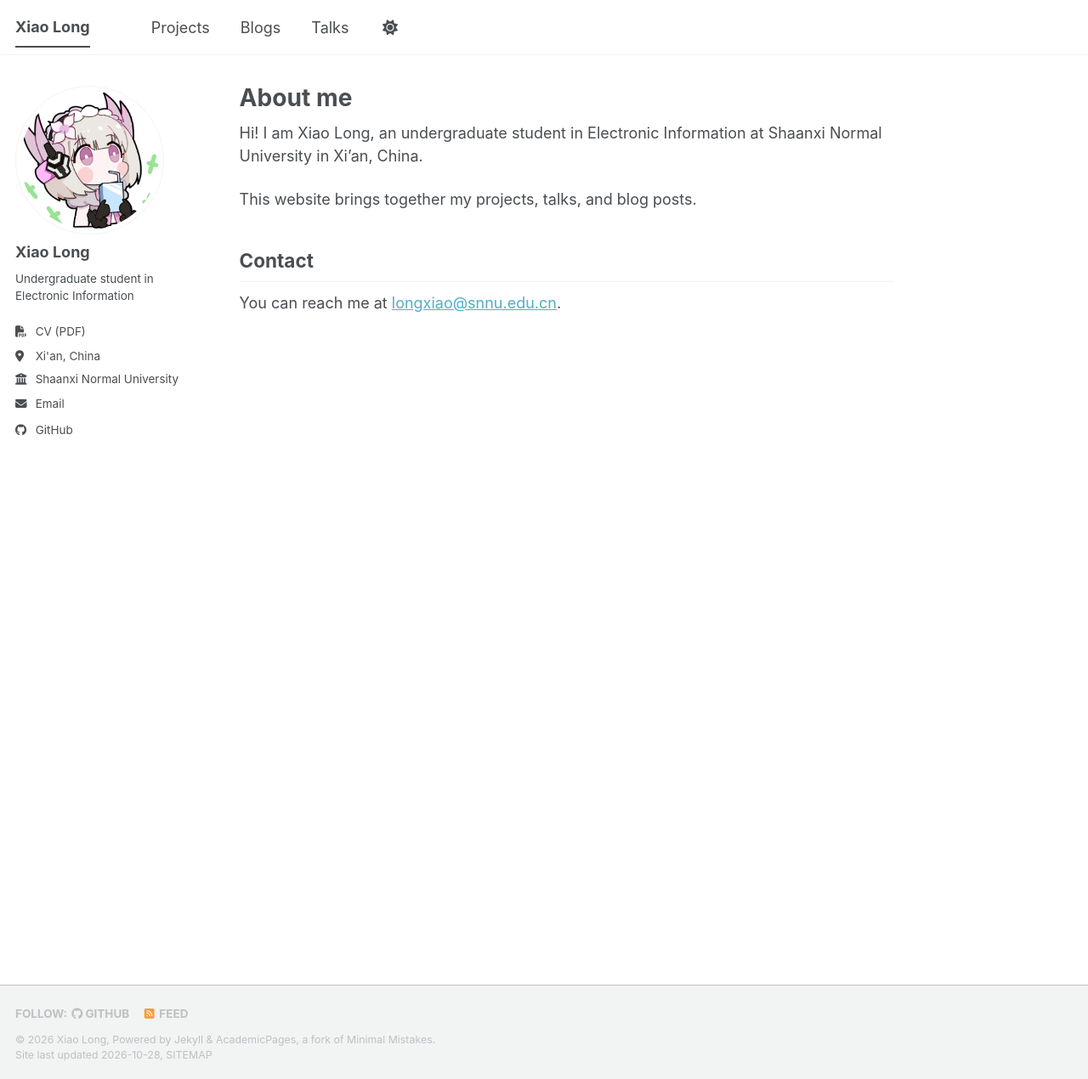
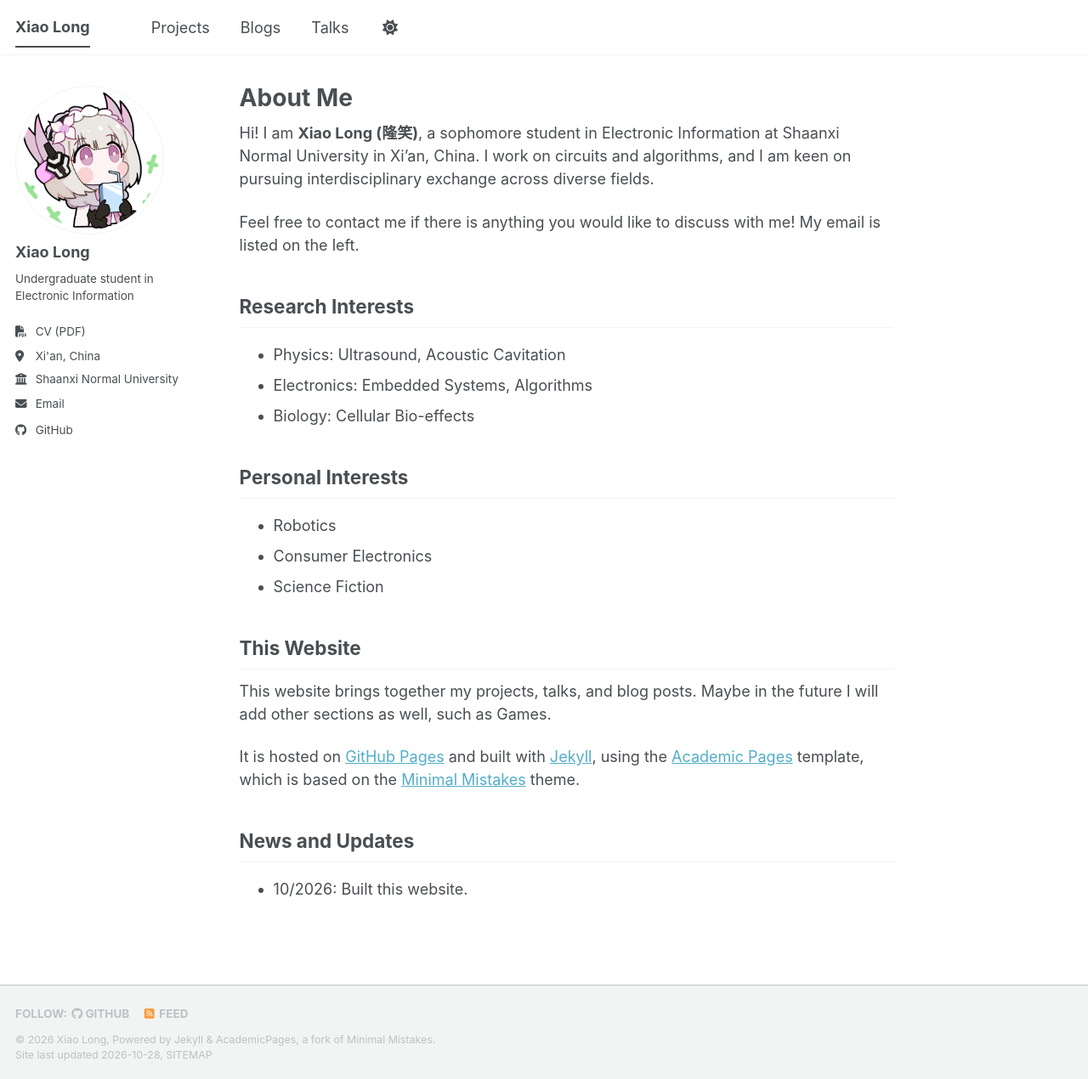
Before and after one commit to xiao91142-arch/xiao91142-arch.github.io, a Jekyll site: the page built from _pages/about.md, in a window 1280 px wide and 1270 px high. Shown: the whole window at 85% size. Built offline with Jekyll 4.4.1, drawn with Linux system fonts in a browser that asks for light colours; a script bundle is joined from its source files by our own code; a style sheet for code colours, icons or effects is not loaded.

Commit message:
Update about.md

```diff
--- a/_pages/about.md
+++ b/_pages/about.md
@@ -1,16 +1,34 @@
 ---
 permalink: /
-title: "About me"
+title: "About Me"
 author_profile: true
 redirect_from:
   - /about/
   - /about.html
 ---
 
-Hi! I am Xiao Long, an undergraduate student in Electronic Information at Shaanxi Normal University in Xi'an, China.
+Hi! I am **Xiao Long (隆笑)**, a sophomore student in Electronic Information at Shaanxi Normal University in Xi'an, China. I work on circuits and algorithms, and I am keen on pursuing interdisciplinary exchange across diverse fields.
 
-This website brings together my projects, talks, and blog posts.
+Feel free to contact me if there is anything you would like to discuss with me! My email is listed on the left.
 
-## Contact
+## Research Interests
 
-You can reach me at [longxiao@snnu.edu.cn](mailto:longxiao@snnu.edu.cn).
+- Physics: Ultrasound, Acoustic Cavitation
+- Electronics: Embedded Systems, Algorithms
+- Biology: Cellular Bio-effects
+
+## Personal Interests
+
+- Robotics
+- Consumer Electronics
+- Science Fiction
+
+## This Website
+
+This website brings together my projects, talks, and blog posts. Maybe in the future I will add other sections as well, such as Games.
+
+It is hosted on [GitHub Pages](https://pages.github.com/) and built with [Jekyll](https://jekyllrb.com/), using the [Academic Pages](https://github.com/academicpages/academicpages.github.io) template, which is based on the [Minimal Mistakes](https://mmistakes.github.io/minimal-mistakes/) theme.
+
+## News and Updates
+
+- 10/2026: Built this website.
```
